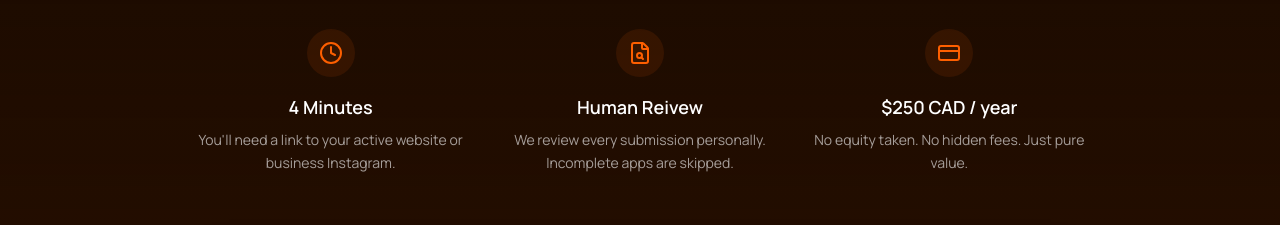
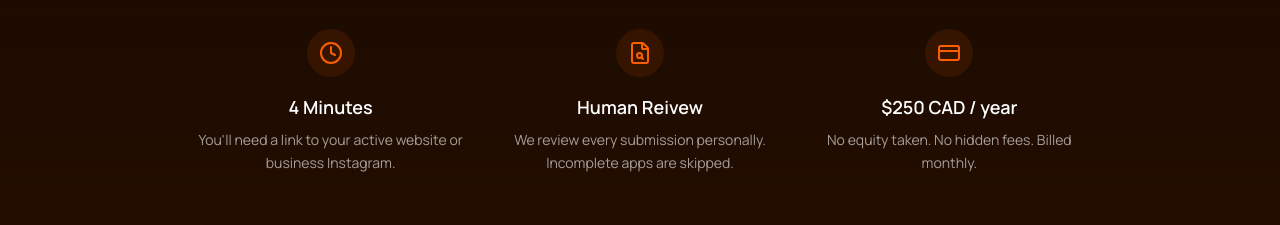
Before and after one commit to SoPlugged-Inc/compound, a React (Vite) app: page / in a window 1280 px wide. Shown: the part 5840-6065 px from the top of the page. Built offline with nearby package versions, Linux system fonts and the light colour scheme.

Commit message:
content: update membership terms to 'Billed monthly'

```diff
--- a/components/EligibilityCheck.tsx
+++ b/components/EligibilityCheck.tsx
@@ -77,7 +77,7 @@ export const EligibilityCheck: React.FC = () => {
                                 </div>
                                 <h3 className="text-white font-bold text-lg mb-2">$250 CAD / year</h3>
                                 <p className="text-white/60 text-sm leading-relaxed max-w-xs">
-                                    No equity taken. No hidden fees. Just pure value.
+                                    No equity taken. No hidden fees. Billed monthly.
                                 </p>
                             </div>
                         </div>
```
